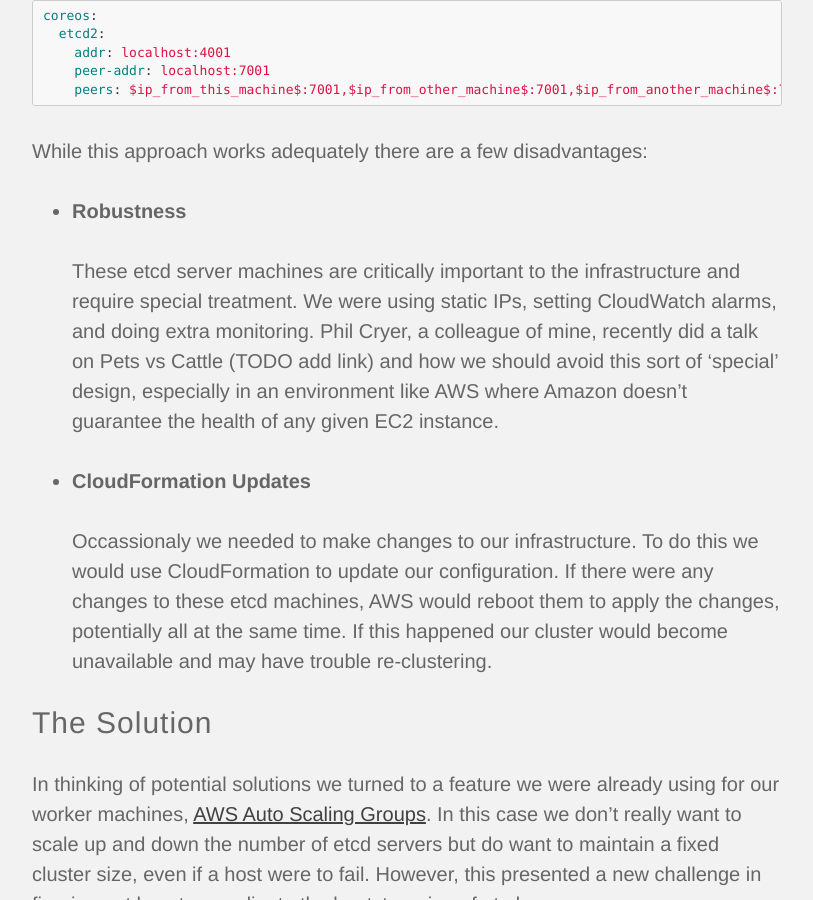
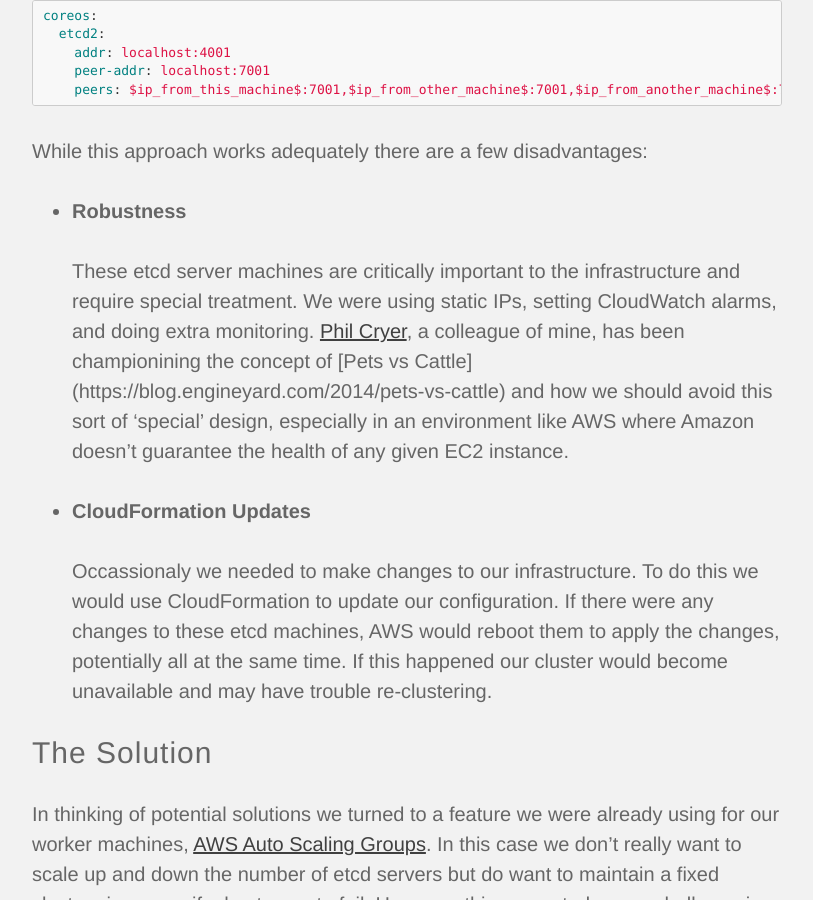
Before and after one commit to timwilliate/engineering-blog, a Jekyll site: the page built from _posts/2015-06-12-etcd-clustering.md, in a window 1280 px wide and 900 px high, scrolled down 1670 px. Shown: the whole window, without its empty margins (233-1046 px from the left). Built offline with Jekyll 4.4.1, drawn with Linux system fonts in a browser that asks for light colours; nearby versions of some CDN libraries; some web fonts are replaced; Markdown is read by kramdown in place of the engine named in the settings.

Commit message:
fixing pet vs cattle bit

```diff
--- a/_posts/2015-06-12-etcd-clustering.md
+++ b/_posts/2015-06-12-etcd-clustering.md
@@ -31,7 +31,7 @@
 
 * **Robustness**
 
-	These etcd server machines are critically important to the infrastructure and require special treatment. We were using static IPs, setting CloudWatch alarms, and doing extra monitoring. Phil Cryer, a colleague of mine, recently did a talk on Pets vs Cattle (TODO add link) and how we should avoid this sort of 'special' design, especially in an environment like AWS where Amazon doesn't guarantee the health of any given EC2 instance.
+	These etcd server machines are critically important to the infrastructure and require special treatment. We were using static IPs, setting CloudWatch alarms, and doing extra monitoring. [Phil Cryer](https://twitter.com/fak3r), a colleague of mine, has been championining the concept of [Pets vs Cattle] (https://blog.engineyard.com/2014/pets-vs-cattle) and how we should avoid this sort of 'special' design, especially in an environment like AWS where Amazon doesn't guarantee the health of any given EC2 instance.
 
 * **CloudFormation Updates**
 
```
